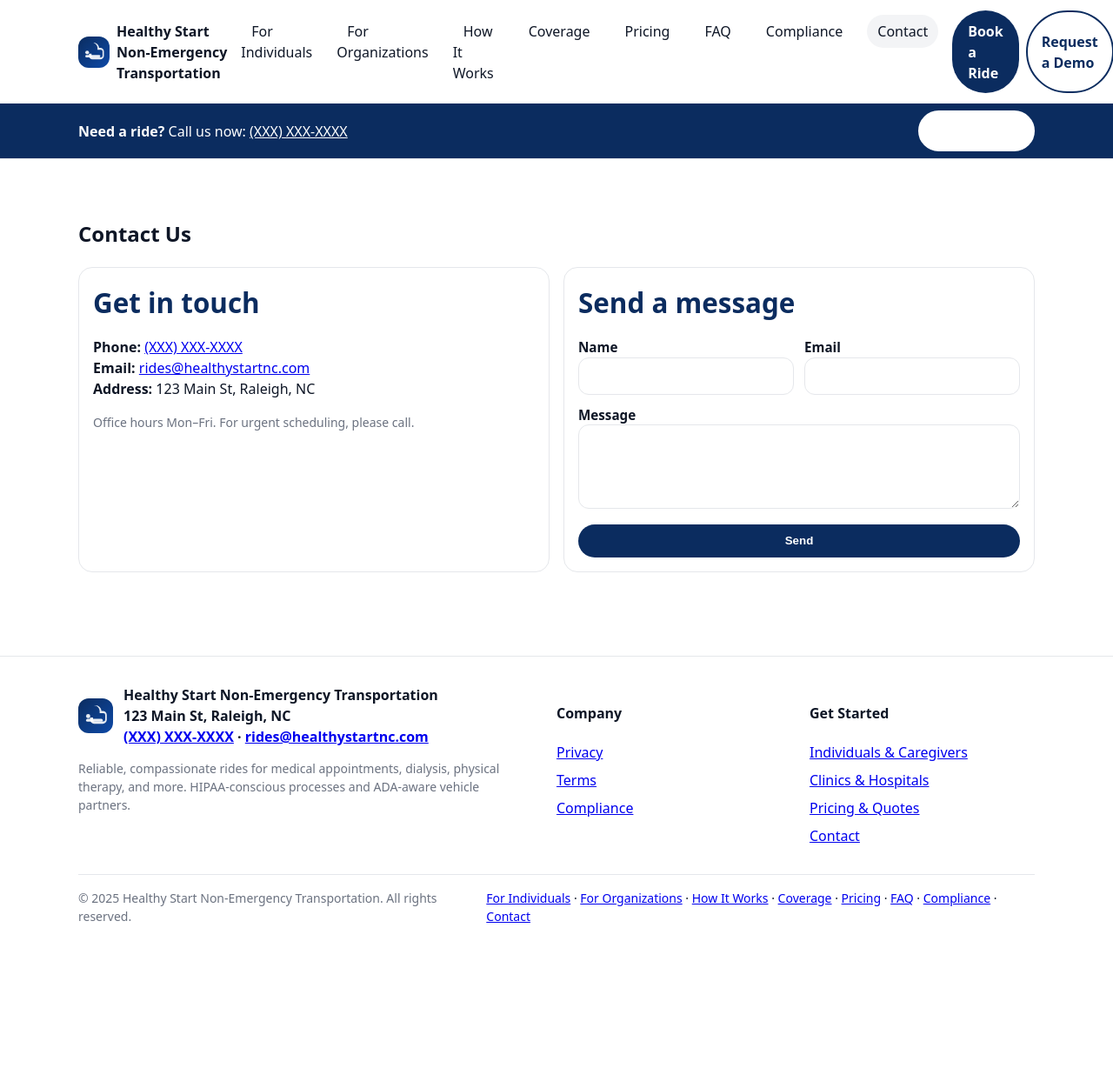
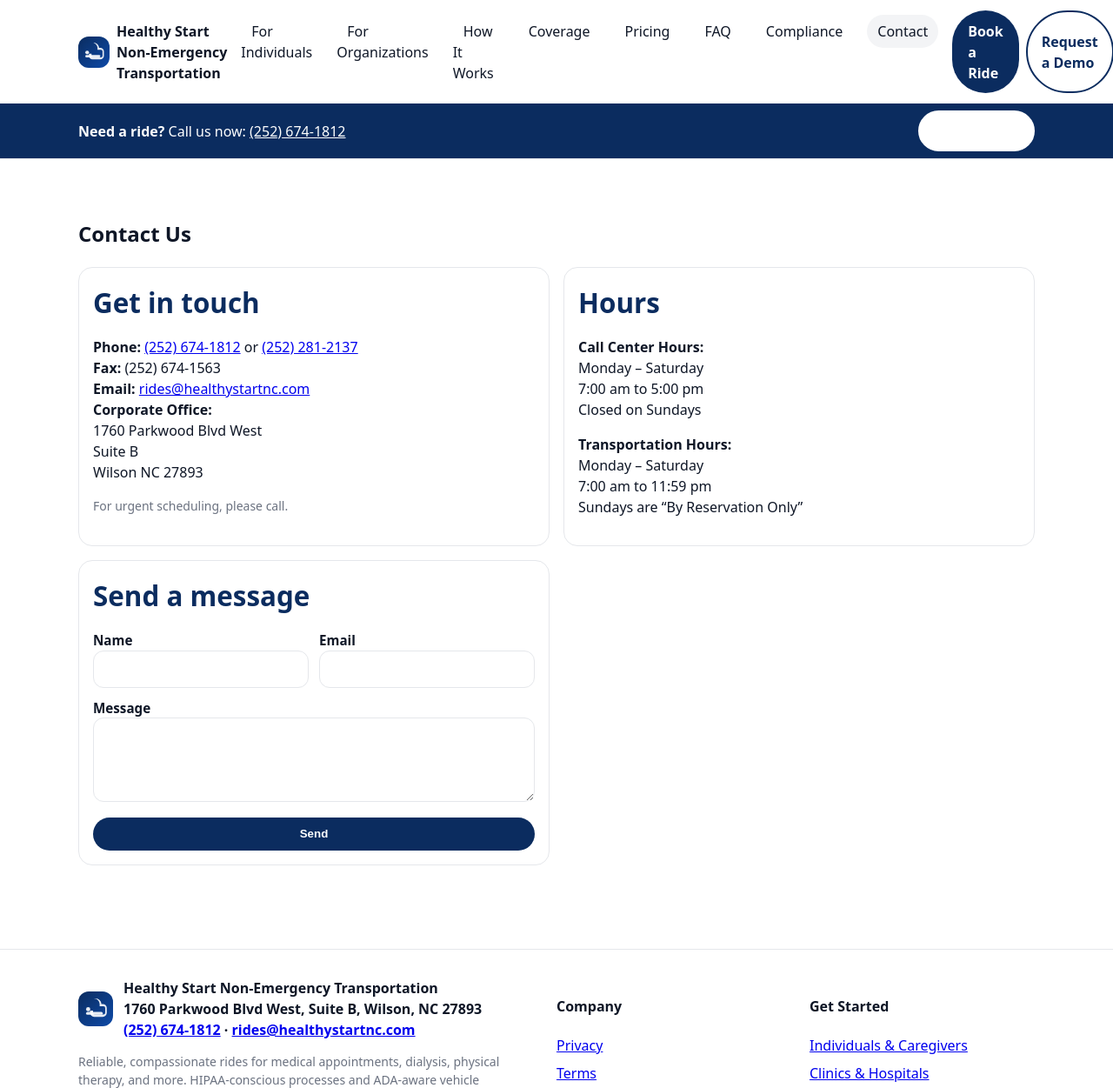
Before and after one commit to NyutonCEO/healthystart, a plain HTML site: page contact.html in a window 1280 px wide. Shown: the top 1251 px of the page at 87% size. Before the commit the page ends 1080 px from the top, so only its background shows below. Drawn offline with Linux system fonts and the light colour scheme.

Commit message:
third commit

```diff
--- a/contact.html
+++ b/contact.html
@@ -25,7 +25,7 @@
   "contactPoint": [
     {
       "@type": "ContactPoint",
-      "telephone": "(XXX) XXX\u2011XXXX",
+      "telephone": "+12526741812",
       "contactType": "customer service",
       "areaServed": "US-NC",
       "availableLanguage": [
@@ -67,7 +67,7 @@
       </div>
       <div class="cta-bar">
         <div class="container cta-bar-inner">
-          <span><strong>Need a ride?</strong> Call us now: <a href="tel:(XXX) XXX‑XXXX">(XXX) XXX‑XXXX</a></span>
+          <span><strong>Need a ride?</strong> Call us now: <a href="tel:+12526741812">(252) 674‑1812</a></span>
           <span class="cta-bar-actions">
             <a class="btn btn-light" href="patients.html#book">Book Online</a>
           </span>
@@ -81,10 +81,25 @@
   <div class="grid-2">
     <div class="card">
       <h2>Get in touch</h2>
-      <p><strong>Phone:</strong> <a href="tel:(XXX) XXX‑XXXX">(XXX) XXX‑XXXX</a><br>
+      <p><strong>Phone:</strong> <a href="tel:+12526741812">(252) 674‑1812</a> or <a href="tel:+12522812137">(252) 281‑2137</a><br>
+         <strong>Fax:</strong> (252) 674‑1563<br>
          <strong>Email:</strong> <a href="mailto:rides@healthystartnc.com">rides@healthystartnc.com</a><br>
-         <strong>Address:</strong> 123 Main St, Raleigh, NC</p>
-      <p class="small muted">Office hours Mon–Fri. For urgent scheduling, please call.</p>
+         <strong>Corporate Office:</strong><br>
+         1760 Parkwood Blvd West<br>
+         Suite B<br>
+         Wilson NC 27893</p>
+      <p class="small muted">For urgent scheduling, please call.</p>
+    </div>
+    <div class="card">
+      <h2>Hours</h2>
+      <p><strong>Call Center Hours:</strong><br>
+      Monday – Saturday<br>
+      7:00 am to 5:00 pm<br>
+      Closed on Sundays</p>
+      <p><strong>Transportation Hours:</strong><br>
+      Monday – Saturday<br>
+      7:00 am to 11:59 pm<br>
+      Sundays are “By Reservation Only”</p>
     </div>
     <div class="card">
       <h2>Send a message</h2>
@@ -109,8 +124,8 @@
                 <img src="assets/img/logo.svg" alt="Healthy Start Non‑Emergency Transportation logo" width="40" height="40" />
                 <div>
                   <strong>Healthy Start Non‑Emergency Transportation</strong>
-              <div>123 Main St, Raleigh, NC</div>
-              <div><a href="tel:(XXX) XXX‑XXXX">(XXX) XXX‑XXXX</a> · <a href="mailto:rides@healthystartnc.com">rides@healthystartnc.com</a></div>
+              <div>1760 Parkwood Blvd West, Suite B, Wilson, NC 27893</div>
+              <div><a href="tel:+12526741812">(252) 674‑1812</a> · <a href="mailto:rides@healthystartnc.com">rides@healthystartnc.com</a></div>
                 </div>
               </div>
           <p class="small muted">Reliable, compassionate rides for medical appointments, dialysis, physical therapy, and more. HIPAA-conscious processes and ADA-aware vehicle partners.</p>
```
Also changed, not shown: compliance.html (+4 -4 lines), coverage.html (+4 -4 lines), faq.html (+4 -4 lines), how-it-works.html (+4 -4 lines), index.html (+4 -4 lines), organizations.html (+4 -4 lines), patients.html (+5 -5 lines), pricing.html (+4 -4 lines), privacy.html (+4 -4 lines), terms.html (+4 -4 lines). Lines whose indentation alone changed are shown as unchanged.
